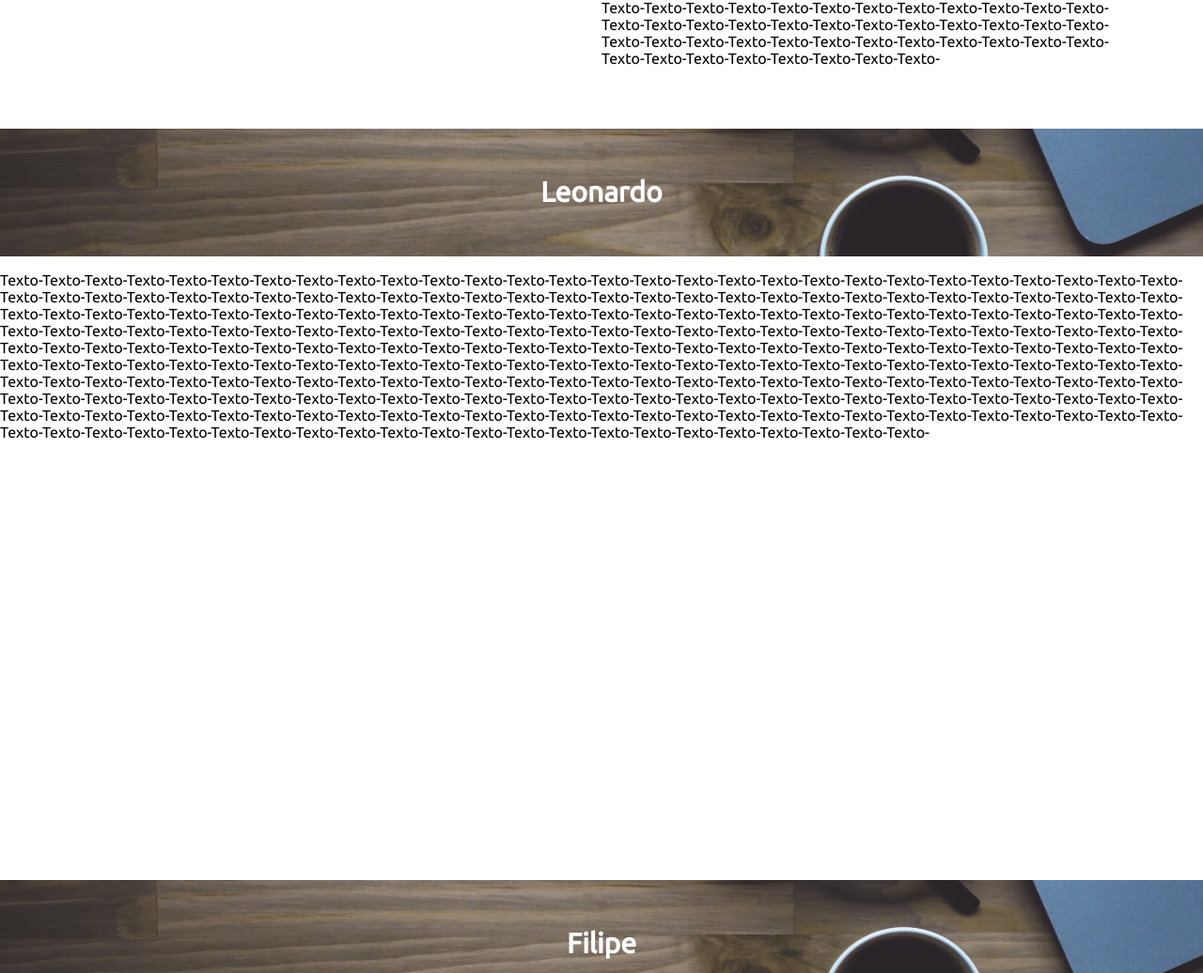
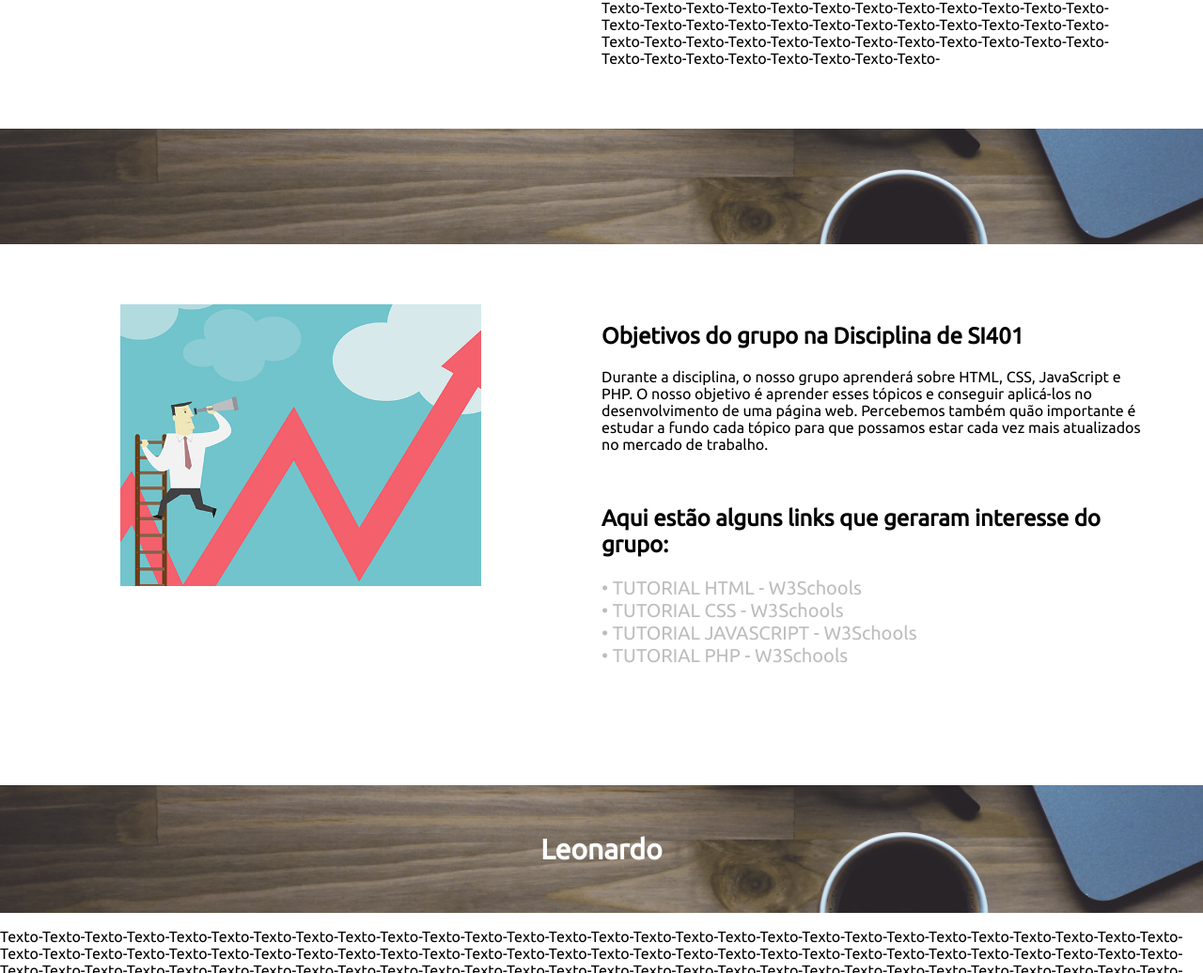
Before and after one commit to LeoFurone/ProjetoGuilherme, a plain HTML site: page template/index.html in a window 1280 px wide. Shown: the part 1239-2275 px from the top of the page at 94% size. Drawn offline with Linux system fonts and the light colour scheme; a web font is replaced by a local one.

Commit message:
Parte-Filipe

```diff
--- a/template/_css/estilo.css
+++ b/template/_css/estilo.css
@@ -161,6 +161,32 @@ automaticamente ao definirmos o conteudo-right com 500px e à esquerda também,
   /* Cor de fundo da div */
 }
 
+.objetivos-esquerda{
+	/*Novamente definimos a largura da div*/
+	width:30%;
+	/* altura da div */
+	height:300px;
+	/* O atributo Float é utilizado para fazermos o nosso bloco(div) literalmente flutue e se posicione onde queremos na página, quando escolhemos left, dizemos que esse bloco irá se posicionar na parte esquerda da página */
+	float:left;
+	/* Cor de fundo da div */
+	background-image: url('../_img/metas-e-objetivos.png');
+	background-size: cover;
+	  background-position: center;
+
+	margin-right: 10%;
+	margin-left: 10%;
+  }
+
+div#objetivos {
+	padding-top: 5%;
+	padding-bottom: 40%;
+	font-family: 'Ubuntu', sans-serif;
+	color:black;
+	width:100%;
+	height:50%;
+}
+
+
 
 .mid h2 {
 	font-size: 30px;
--- a/template/index.html
+++ b/template/index.html
@@ -47,6 +47,35 @@
 			</div>
 		</div>
 	</section>
+
+	<section>
+
+			<div id="back">
+					<br/><br/><br/><br/>
+			</div>
+
+
+		<div id="objetivos">
+			<div class="objetivos-esquerda"></div>
+
+			<div class="conteudo-right">
+				<h2>Objetivos do grupo na Disciplina de SI401</h2>
+				Durante a disciplina, o nosso grupo aprenderá sobre HTML, CSS, JavaScript e PHP. O nosso objetivo é aprender esses tópicos e conseguir aplicá-los no desenvolvimento de uma página web. Percebemos também quão importante é estudar a fundo cada tópico para que possamos estar cada vez mais atualizados no mercado de trabalho.
+			<br/><br/><br/>
+				<h2>Aqui estão alguns links que geraram interesse do grupo:</h2>
+				<a href="https://www.w3schools.com/html/">• TUTORIAL HTML - W3Schools</a>
+				<br/>
+				<a href="https://www.w3schools.com/css/">• TUTORIAL CSS - W3Schools</a>
+				<br/>
+				<a href="https://www.w3schools.com/js/">• TUTORIAL JAVASCRIPT - W3Schools</a>
+				<br/>
+				<a href="https://www.w3schools.com/php/">• TUTORIAL PHP - W3Schools</a>
+
+
+			</div>
+		</div>
+	</section>
+
 
 
 	<div id="Leonardo" class="mid">
```
Also changed, not shown: template/_img/metas-e-objetivos.png (added).
